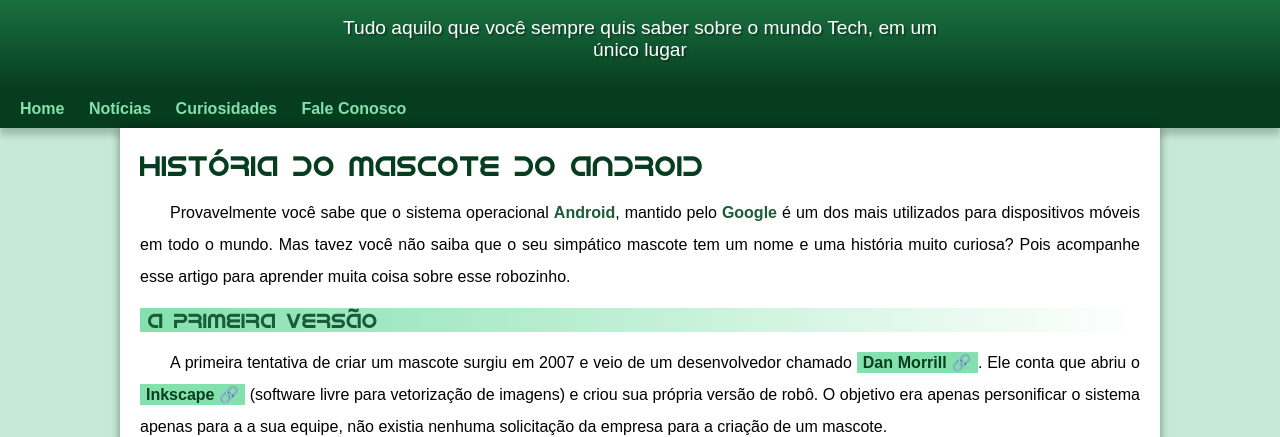
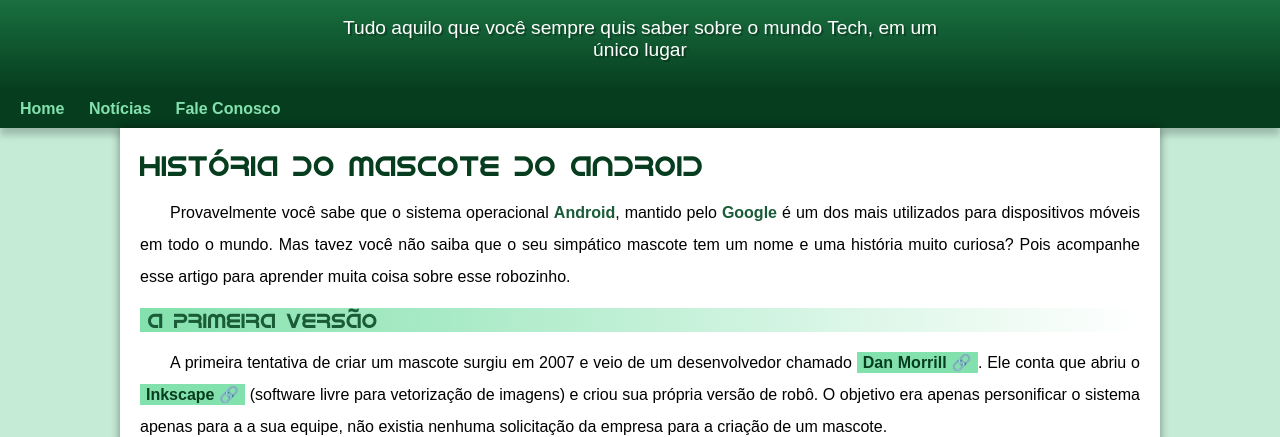
Before and after one commit to andre-noberto/html-css-curso-video, a plain HTML site: page desafios/d010/android.html in a window 1280 px wide. Shown: the part 100-537 px from the top of the page. Drawn offline with Linux system fonts and the light colour scheme.

Commit message:
Erro de padding corrigido

```diff
--- a/desafios/d010/android.html
+++ b/desafios/d010/android.html
@@ -15,7 +15,6 @@
     <nav>
         <a href="">Home</a>
         <a href="">Notícias</a>
-        <a href="">Curiosidades</a>
         <a href="">Fale Conosco</a>
     </nav>
     <main>
--- a/desafios/d010/estilo/style.css
+++ b/desafios/d010/estilo/style.css
@@ -59,7 +59,7 @@ header > p{
     padding-right: 10px;
     padding-left: 10px;
     margin: auto;
-    margin-bottom: 20px;
+    padding-bottom: 20px;
     text-shadow: 2px 2px 0px rgba(0, 0, 0, 0.267);
 }
 
```
